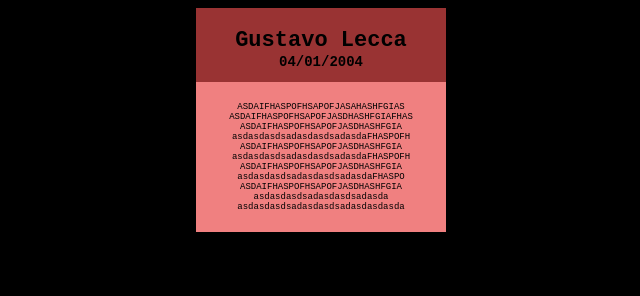
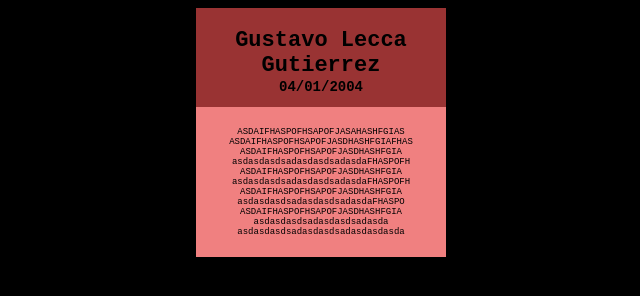
Before and after one commit to gustavoop4/CPP, a plain HTML site: page index.html in a window 1280 px wide. Shown: the whole page, without its empty margins (319-959 px from the left). Drawn offline with Linux system fonts and the light colour scheme.

Commit message:
rama prueba probando

```diff
--- a/index.html
+++ b/index.html
@@ -6,7 +6,7 @@
     </head>
     <body>
        <div class="card">
-        <h1> Gustavo Lecca</h1>
+        <h1> Gustavo Lecca Gutierrez</h1>
         <h2>04/01/2004</h2>
         <p> ASDAIFHASPOFHSAPOFJASAHASHFGIAS
             ASDAIFHASPOFHSAPOFJASDHASHFGIAFHAS
```
